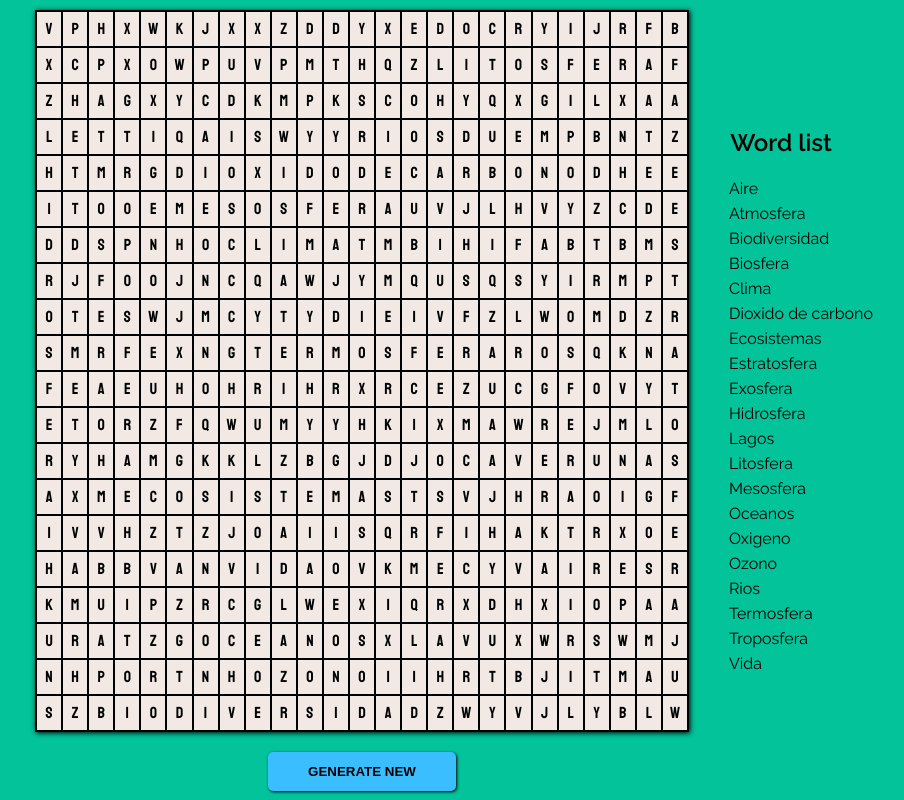
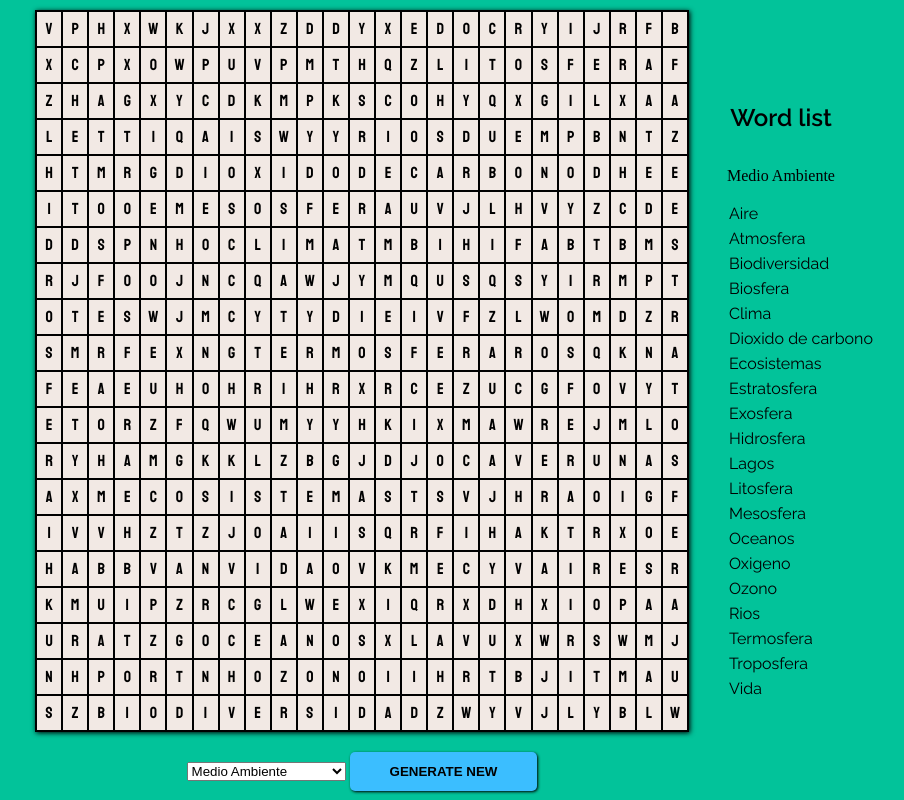
Before and after one commit to XavYan/alphabet_soup, a website built with Parcel: page src/index.html in a window 1280 px wide. Shown: the whole page, without its empty margins (186-1090 px from the left). Built offline with nearby package versions, Linux system fonts and the light colour scheme; some packages are replaced by stand-ins of ours; a web font is replaced by a local one.

Commit message:
Implemented several word list

```diff
--- a/src/index.html
+++ b/src/index.html
@@ -11,10 +11,19 @@
     <div class="container">
         <div class="">
             <div class="soup_table"></div>
-            <button id="generate_button">GENERATE NEW</button>
+            <div class="footer">
+                <select name="" id="word_list_selector">
+                    <option value="medioAmbiente">Medio Ambiente</option>
+                    <option value="computacion">Computación</option>
+                    <option value="hogwarts">Hogwarts</option>
+                    <option value="educacion">Educación, Enseñanza</option>
+                </select>
+                <button id="generate_button">GENERATE NEW</button>
+            </div>
         </div>
         <div class="aside">
             <h2>Word list</h2>
+            <p id="category_info"></p>
             <ul class="word_list"></ul>
         </div>
     </div>
--- a/src/js/index.js
+++ b/src/js/index.js
@@ -1,30 +1,13 @@
 import _ from 'lodash';
-
-const WORDS = [
-    'Aire',
-    'Atmosfera',
-    'Biodiversidad',
-    'Biosfera',
-    'Clima',
-    'Dioxido de carbono',
-    'Ecosistemas',
-    'Estratosfera',
-    'Exosfera',
-    'Hidrosfera',
-    'Lagos',
-    'Litosfera',
-    'Mesosfera',
-    'Oceanos',
-    'Oxigeno',
-    'Ozono',
-    'Rios',
-    'Termosfera',
-    'Troposfera',
-    'Vida'
-];
+import wordList from './words';
 
 const MAX_COLUMN_SIZE = 25;
 const MAX_ROW_SIZE = 20;
+
+let WORDS = wordList.medioAmbiente.words;
+const WORD_LIST_INFO = document.querySelector('#category_info');
+
+WORD_LIST_INFO.textContent = wordList.medioAmbiente.name;
 
 const TABLE = document.querySelector('.soup_table');
 const WORD_LIST = document.querySelector('.word_list');
@@ -208,3 +191,9 @@ const loadTable = () => {
 loadTable();
 
 document.querySelector('#generate_button').addEventListener('click', loadTable);
+
+document.querySelector('#word_list_selector').addEventListener('change', e => {
+    WORDS = wordList[e.target.value].words;
+    WORD_LIST_INFO.textContent = wordList[e.target.value].name;
+    loadTable();
+});
--- /dev/null
+++ b/src/js/words.js
@@ -0,0 +1,105 @@
+const wordList = {
+    medioAmbiente: {
+        name: 'Medio Ambiente',
+        words: [
+            'Aire',
+            'Atmosfera',
+            'Biodiversidad',
+            'Biosfera',
+            'Clima',
+            'Dioxido de carbono',
+            'Ecosistemas',
+            'Estratosfera',
+            'Exosfera',
+            'Hidrosfera',
+            'Lagos',
+            'Litosfera',
+            'Mesosfera',
+            'Oceanos',
+            'Oxigeno',
+            'Ozono',
+            'Rios',
+            'Termosfera',
+            'Troposfera',
+            'Vida'
+        ]
+    },
+    computacion: {
+        name: 'Computación',
+        words: [
+            'Algoritmo',
+            'Base de datos',
+            'Boolean',
+            'Chip',
+            'Compilador',
+            'Computador',
+            'Directorio',
+            'Encriptar',
+            'Gigabyte',
+            'Hardware',
+            'Interfaz',
+            'Kilobyte',
+            'Programacion',
+            'Megabyte',
+            'Memoria',
+            'Microprocesador',
+            'Protocolo',
+            'Pseudocodigo',
+            'Red',
+            'Software'
+        ]
+    },
+    hogwarts: {
+        name: 'Harry Potter World',
+        words: [
+            'Harry',
+            'Hermione',
+            'Ronald',
+            'Hogwarts',
+            'Hogsmeade',
+            'Callejon Diagon',
+            'Encantamientos',
+            'Transformaciones',
+            'Dumbledore',
+            'McGonagall',
+            'Pociones',
+            'Snape',
+            'Knuts',
+            'Sickles',
+            'Galeones',
+            'Varita',
+            'Remus Lupin',
+            'Licantropo',
+            'Flipendo',
+            'Wingardium Leviosa',
+            'Fudge'
+        ]
+    },
+    educacion: {
+        name: 'Educación, Enseñanza',
+        words: [
+            'Academia',
+            'Alumnado',
+            'Asignatura',
+            'Aula',
+            'Beca',
+            'Carrera',
+            'Catedratico',
+            'Colegio',
+            'Clase',
+            'Curso',
+            'Decano',
+            'Escuela',
+            'Estudiante',
+            'Examen',
+            'Facultad',
+            'Instituto',
+            'Leccion',
+            'Profesorado',
+            'Rector',
+            'Universidad'
+        ]
+    }
+};
+
+module.exports = wordList;
```
